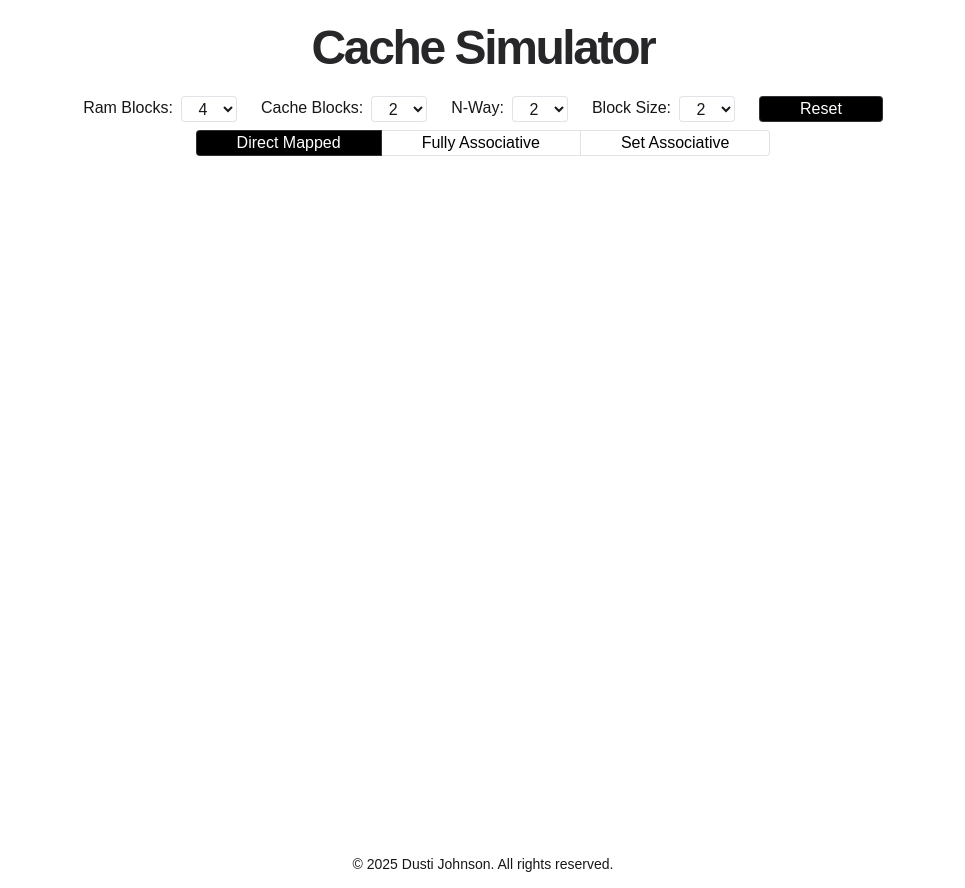
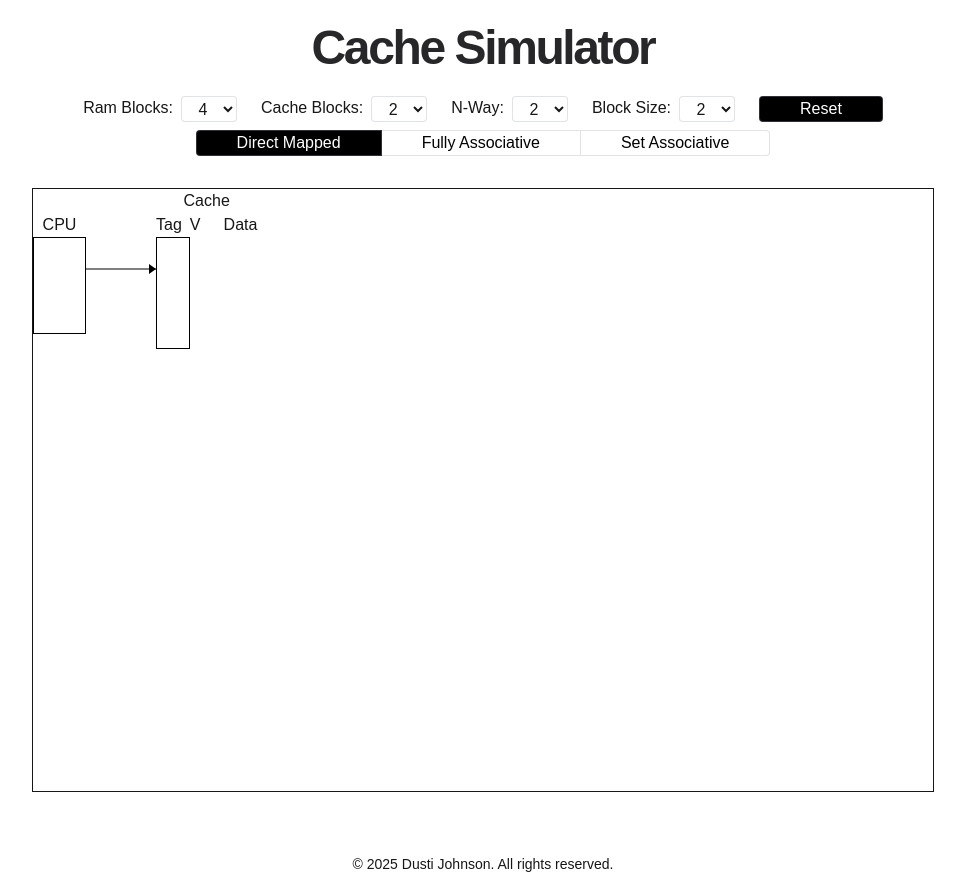
Before and after one commit to dustij/cache-simulator, a Next.js app: page / in a window 1280 px wide. Shown: the whole page, without its empty margins (157-1122 px from the left). Built offline with nearby package versions, Linux system fonts and the light colour scheme.

Commit message:
started drawing, have arrow from cpu

```diff
--- /dev/null
+++ b/src/components/Arrow.tsx
@@ -0,0 +1,23 @@
+export function Arrow({
+  direction,
+}: {
+  direction: "left" | "right" | "up" | "down";
+}) {
+  switch (direction) {
+    case "right":
+      return (
+        <svg
+          width="70"
+          height="20"
+          viewBox="0 0 70 20"
+          fill="none"
+          xmlns="http://www.w3.org/2000/svg"
+        >
+          <line x1="0" y1="10" x2="70" y2="10" stroke="black" strokeWidth="1" />
+          <polygon points="63,5 70,10 63,15" fill="black" />
+        </svg>
+      );
+    default:
+      return null;
+  }
+}
--- a/src/components/InteractiveArea.tsx
+++ b/src/components/InteractiveArea.tsx
@@ -3,6 +3,10 @@
 import { debugging } from "@/lib/constants";
 import { cn } from "@/lib/utils";
 import { useEffect, useState } from "react";
+import { DirectMapped } from "./mappings/DirectMapped";
+import { FullyAssociative } from "./mappings/FullyAssociative";
+import { MappingView } from "./mappings/MappingView";
+import { SetAssociative } from "./mappings/SetAssociative";
 
 interface CahceConfig {
   ramBlocks: number;
@@ -12,7 +16,7 @@ interface CahceConfig {
 }
 
 export function InteractiveArea() {
-  const [mapping, setMapping] = useState("direct");
+  const [mapping, setMapping] = useState<"direct" | "fully" | "set">("direct");
   const [config, setConfig] = useState<CahceConfig>({
     ramBlocks: 4,
     cacheBlocks: 2,
@@ -23,6 +27,12 @@ export function InteractiveArea() {
   useEffect(() => {
     console.log(config);
   }, [config]);
+
+  const views = {
+    direct: <DirectMapped />,
+    fully: <FullyAssociative />,
+    set: <SetAssociative />,
+  };
 
   return (
     <main className={cn("flex-1 overflow-x-auto")}>
@@ -153,8 +163,13 @@ export function InteractiveArea() {
           </div>
         </div>
         <div
-          className={cn("w-full flex-grow", debugging ? "bg-teal-300" : "")}
-        ></div>
+          className={cn(
+            "flex w-full flex-grow",
+            debugging ? "bg-teal-300" : "",
+          )}
+        >
+          <MappingView>{views[mapping] ?? null}</MappingView>
+        </div>
       </div>
     </main>
   );
--- /dev/null
+++ b/src/components/mappings/DirectMapped.tsx
@@ -0,0 +1,24 @@
+import { Arrow } from "../Arrow";
+
+export function DirectMapped() {
+  return (
+    <>
+      <div className="absolute top-[1.5rem] w-[53px]">
+        <p className="text-center">CPU</p>
+        <div className="h-[97px] w-[53px] border-1 border-black"></div>
+      </div>
+      <div className="absolute top-[70px] left-[53px]">
+        <Arrow direction="right" />
+      </div>
+      <div className="absolute left-[123px]">
+        <p className="text-center">Cache</p>
+        <div className="grid grid-cols-3">
+          <p>Tag</p>
+          <p>V</p>
+          <p>Data</p>
+          <div className="h-28 border-1 border-black"></div>
+        </div>
+      </div>
+    </>
+  );
+}
--- /dev/null
+++ b/src/components/mappings/FullyAssociative.tsx
@@ -0,0 +1,3 @@
+export function FullyAssociative() {
+  return <div>FullyAssociative</div>;
+}
--- /dev/null
+++ b/src/components/mappings/MappingView.tsx
@@ -0,0 +1,15 @@
+import { debugging } from "@/lib/constants";
+import { cn } from "@/lib/utils";
+
+export function MappingView({ children }: { children: React.ReactNode }) {
+  return (
+    <div
+      className={cn(
+        "relative m-6 flex flex-grow border-1",
+        debugging ? "bg-lime-300" : "",
+      )}
+    >
+      {children}
+    </div>
+  );
+}
--- /dev/null
+++ b/src/components/mappings/SetAssociative.tsx
@@ -0,0 +1,3 @@
+export function SetAssociative() {
+  return <div>SetAssociative</div>;
+}
```
